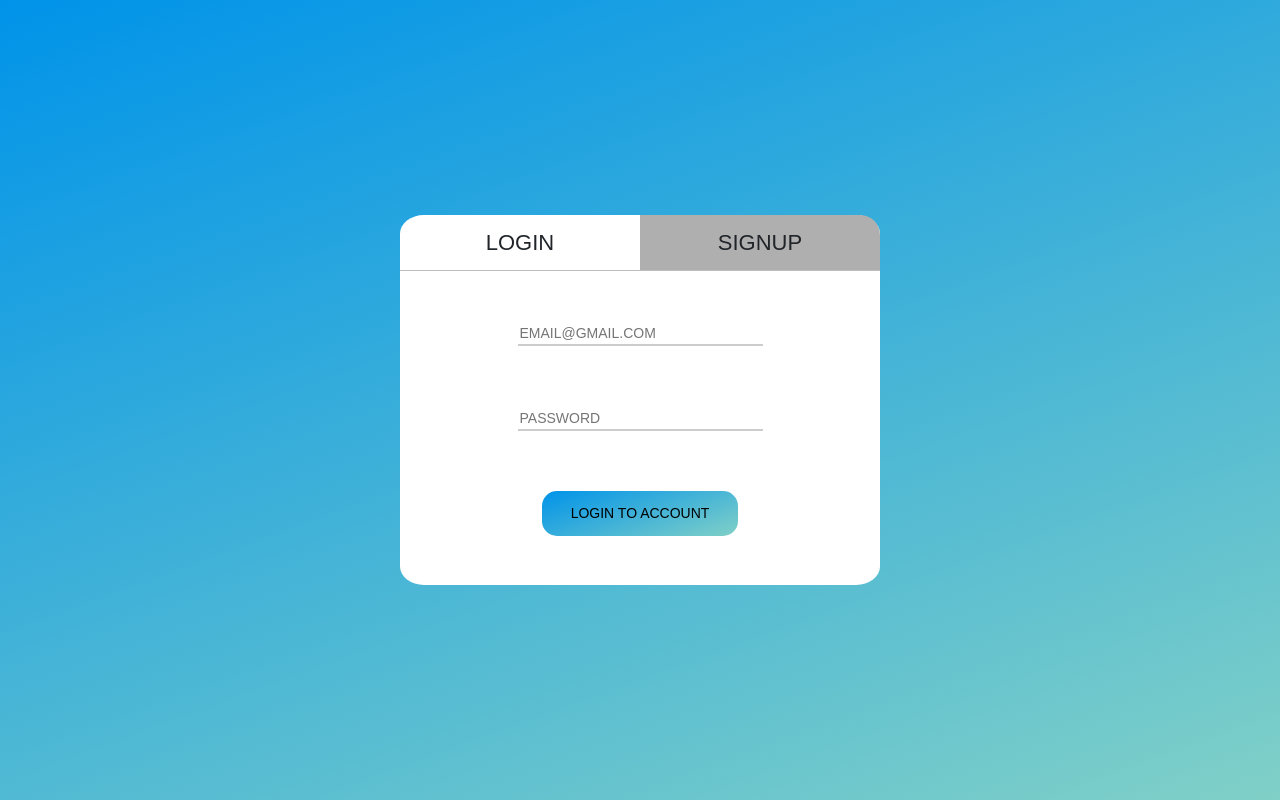
After one commit to taradh/CPSC4620Project, a PHP site: page /login.php in a window 1280 px wide. The commit adds this page. Run offline with PHP 8.4, Linux system fonts and the light colour scheme.

Commit message:
Login and signup working

```diff
--- /dev/null
+++ b/login.php
@@ -0,0 +1,93 @@
+<html lang="en">
+
+<head>
+  <!-- Required meta tags -->
+  <meta charset="utf-8">
+  <meta name="viewport" content="width=device-width, initial-scale=1, shrink-to-fit=no">
+
+
+  <!-- Bootstrap CSS -->
+  <link rel="stylesheet" href="https://cdn.jsdelivr.net/npm/bootstrap@4.5.3/dist/css/bootstrap.min.css"
+    integrity="sha384-TX8t27EcRE3e/ihU7zmQxVncDAy5uIKz4rEkgIXeMed4M0jlfIDPvg6uqKI2xXr2" crossorigin="anonymous">
+  <!-- Unique CSS  -->
+  <link href="unique-css.css" rel="stylesheet" type="text/css">
+  <link href="https://fonts.googleapis.com/css?family=Abel" rel="stylesheet">
+
+
+  <title>Library Management System</title>
+</head>
+
+<body>
+  <div class="form">
+    <div class="head" class="signup">
+      <div onclick="swap(this);" data-tab="login" class="login-tab">
+        LOGIN
+      </div>
+      <div onclick="swap(this);" data-tab="signup" class="signup-tab">
+        SIGNUP
+      </div>
+    </div>
+    <div class="body" id="form-body">
+      <div class="login">
+        <form class="form-row" action="login-form-handler.php" method="POST">
+          <input type="email" name="login_email" placeholder="EMAIL@GMAIL.COM" required>
+          <input type="password" name="login_password" placeholder="PASSWORD" required>
+          <button>LOGIN TO ACCOUNT</button>
+        </form>
+        <?php
+
+        $fullUrl = "http://$_SERVER[HTTP_HOST]$_SERVER[REQUEST_URI]";
+
+        if (strpos($fullUrl, "Invalid_login") == true) {
+          echo "<p class='error'>Login information is incorrect!</p>";
+        }
+        elseif (strpos($fullUrl, "wrong_password") == true) {
+          echo "<p class='error'>Incorrect password!</p>";
+        }
+        elseif (strpos($fullUrl, "no_user") == true) {
+          echo "<p class='error'>User doesn't exist. Create an account!</p>";
+        }
+        ?>
+      </div>
+      <div class="signup">
+        <form class="form-row" action="signup-form-handler.php" method="POST">
+          <input type="email" name="signup_email" placeholder="EMAIL@GMAIL.COM" required>
+          <input type="Password" name="signup_password" placeholder="PASSWORD" required>
+          <input type="Password" name="signup_confirm_password" placeholder="CONFIRM PASSWORD" required>
+          <button>CREATE ACCOUNT</button>
+        </form>
+        <?php
+        $fullUrl2 = "http://$_SERVER[HTTP_HOST]$_SERVER[REQUEST_URI]";
+
+        if (strpos($fullUrl2, "signup=empty") == true) {
+          echo "<p class='error'>You did not fill in all fields!</p>";
+        }
+        elseif (strpos($fullUrl2, "signup=email") == true) {
+          echo "<p class='error'>Your email is not valid!</p>";
+        }
+        elseif (strpos($fullUrl2, "confirmpassword=wrong") == true) {
+          echo "<p class='error'>Passwords don't match!</p>";
+        }
+        elseif (strpos($fullUrl2, "user_already_exists") == true) {
+          echo "<p class='error'>User already has an account!</p>";
+        }
+
+        ?>
+      </div>
+    </div>
+  </div>
+  <script>
+    function swap(referTo) {
+      if (referTo.getAttribute("data-tab") == "login") {
+        document.getElementById("form-body").classList.remove('active');
+        referTo.parentNode.classList.remove('signup');
+      }
+      else {
+        document.getElementById("form-body").classList.add('active');
+        referTo.parentNode.classList.add('signup');
+      }
+    }
+  </script>
+
+</body>
+</html>
--- a/unique-css.css
+++ b/unique-css.css
@@ -115,7 +115,11 @@ body {
     text-transform: uppercase;
     cursor: pointer;
 }
-
+.error {
+  color: red;
+  text-align: center;
+  margin-bottom: 10%;
+}
 .form .body > div.login {
     left: 0%;
 }
```
Also changed, not shown: login-form-handler.php (+26 -9 lines), signup-form-handler.php (+59 -0 lines), home.php (added).
